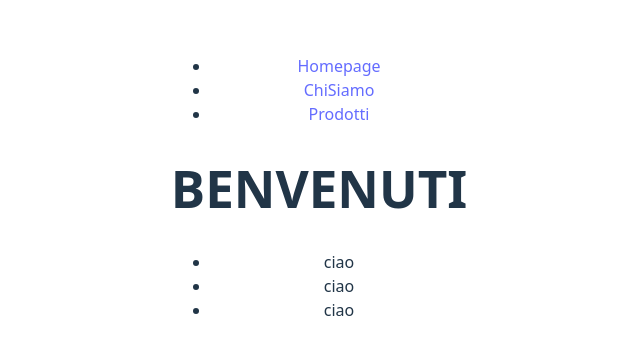
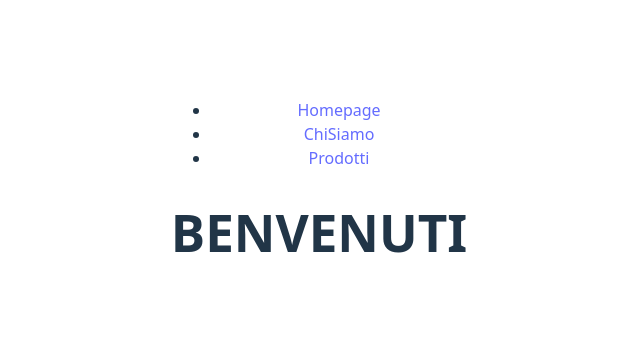
Before and after one commit to ClaudiaSgalippa/react-router, a React (Vite) app: page / in a window 1280 px wide. Shown: the part 212-566 px from the top of the page, without its empty margins (321-961 px from the left). Built offline with nearby package versions, Linux system fonts and the light colour scheme.

Commit message:
Implementazione della Navbar in tutte le pagine

```diff
--- a/src/components/MyNavbar.jsx
+++ b/src/components/MyNavbar.jsx
@@ -1,3 +1,5 @@
+{/*Implementiamo una Navbar visibile in tutte le pagine per navigare tra di esse*/}
+
 import {Link, NavLink} from "react-router-dom"; {/*Import dei componenti di navigazione per routing (tramite libreria React)*/}
 
 const MyNavbar = () => {
@@ -11,7 +13,7 @@ const MyNavbar = () => {
                     <NavLink to="/chisiamo">ChiSiamo</NavLink>
                 </li>
                 <li>
-                    <NavLink tp="/prodotti">Prodotti</NavLink>
+                    <NavLink to="/prodotti">Prodotti</NavLink>
                 </li>
             </ul>
         </nav>
--- a/src/pages/ChiSiamo.jsx
+++ b/src/pages/ChiSiamo.jsx
@@ -1,9 +1,14 @@
 {/*Chi siamo*/}
 {/*Implementiamo una Navbar visibile in tutte le pagine per navigare tra di esse*/}
 
+import MyNavbar from "../components/MyNavbar"; {/*Import della Navbar*/}
+
 const ChiSiamo = () => {
     return (
-        <div>Chi Siamo</div>
+        <>
+            <div><MyNavbar/></div>
+            <div>Chi Siamo</div>
+        </>
     )
 }
 
--- a/src/pages/Homepage.jsx
+++ b/src/pages/Homepage.jsx
@@ -11,11 +11,6 @@ const HomePage = () => {
             </header>
             <main>
                 <h1>BENVENUTI</h1>
-                <ul>
-                    <li>ciao</li>
-                    <li>ciao</li>
-                    <li>ciao</li>
-                </ul>
             </main>
         </>
     )
--- a/src/pages/Prodotti.jsx
+++ b/src/pages/Prodotti.jsx
@@ -1,9 +1,14 @@
 {/*Prodotti (pagina che mostrerà la lista dei prodotti prendendoli da https://fakestoreapi.com/products)*/}
 {/*Implementiamo una Navbar visibile in tutte le pagine per navigare tra di esse*/}
 
+import MyNavbar from "../components/MyNavbar"; {/*Import della Navbar*/}
+
 const Prodotti = () => {
     return (
-        <div>Prodotti</div>
+        <>
+            <div><MyNavbar/></div>
+            <div>Prodotti</div>
+        </>
     )
 }
 
```
